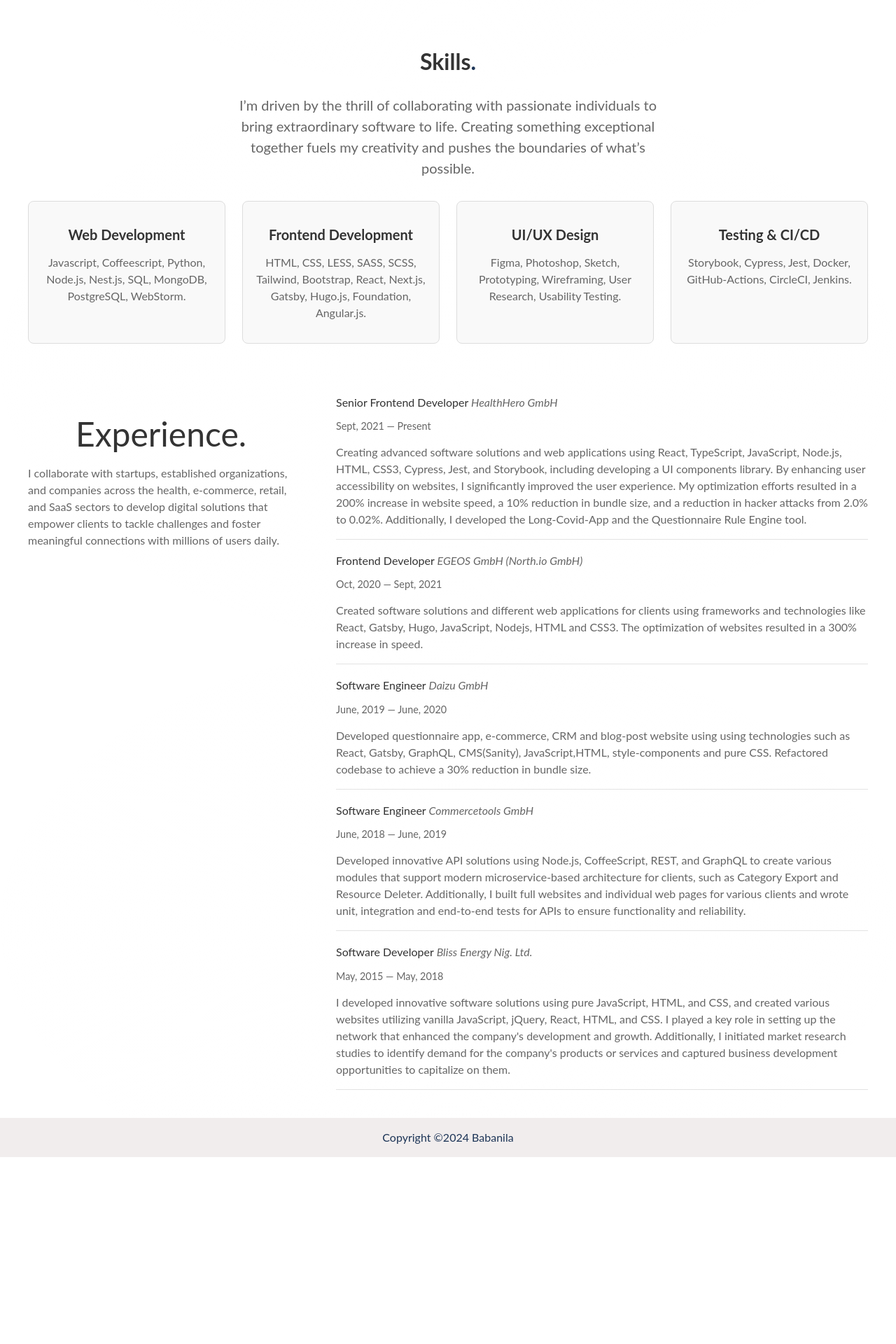
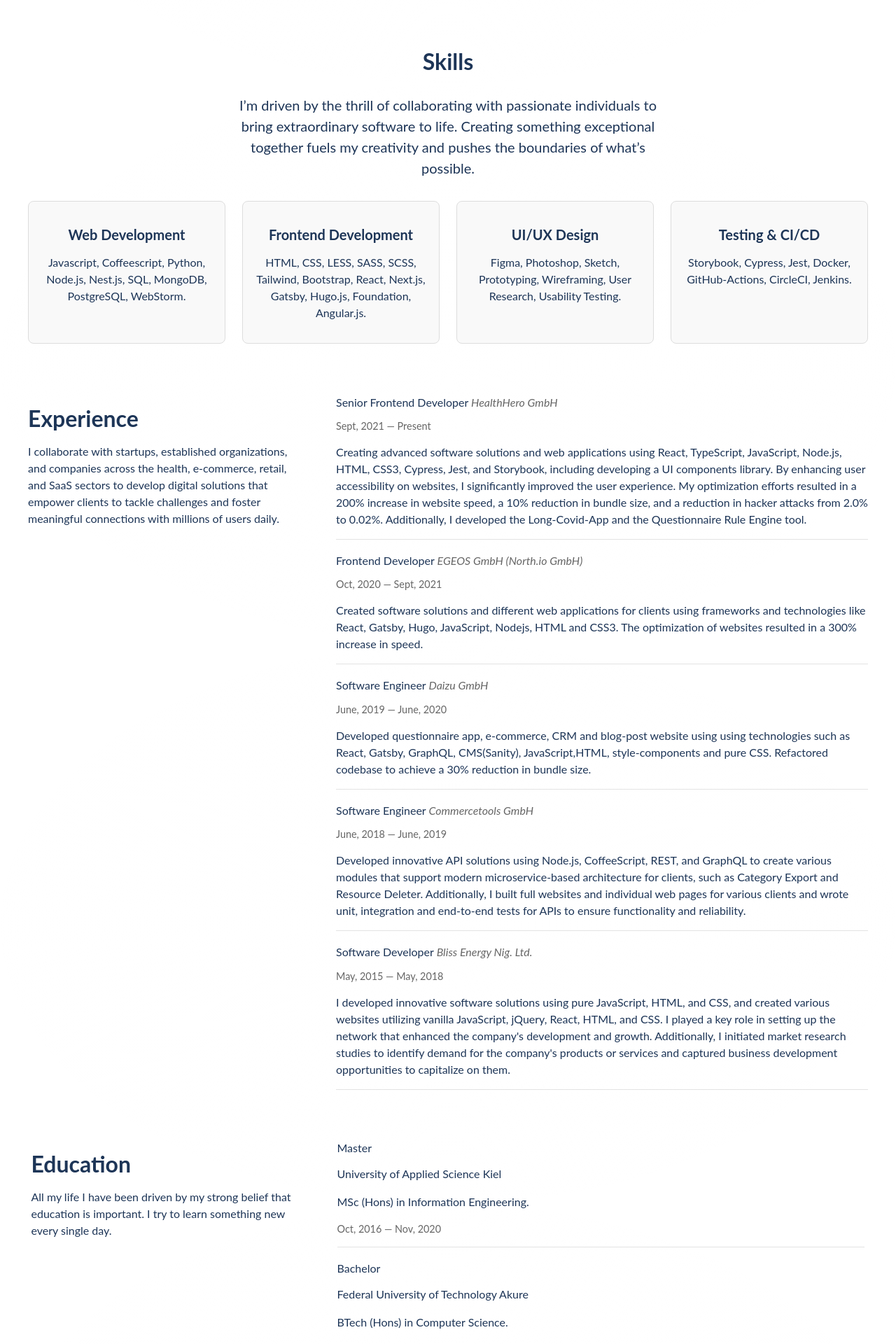
Before and after one commit to Babanila/babajide-williams-website, a SvelteKit app: page / in a window 1280 px wide. Shown: the part 680-2600 px from the top of the page at 70% size. Before the commit the page ends 2333 px from the top, so only its background shows below. Built offline with nearby package versions, Linux system fonts and the light colour scheme; no server answers.

Commit message:
Add education section to page

```diff
--- a/src/routes/+page.svelte
+++ b/src/routes/+page.svelte
@@ -98,6 +98,21 @@
 				"I developed innovative software solutions using pure JavaScript, HTML, and CSS, and created various websites utilizing vanilla JavaScript, jQuery, React, HTML, and CSS. I played a key role in setting up the network that enhanced the company's development and growth. Additionally, I initiated market research studies to identify demand for the company's products or services and captured business development opportunities to capitalize on them."
 		}
 	];
+
+	const educationDetails = [
+		{
+			title: 'Master',
+			institution: 'University of Applied Science Kiel',
+			date: 'Oct, 2016 — Nov, 2020',
+			description: 'MSc (Hons) in Information Engineering.'
+		},
+		{
+			title: 'Bachelor',
+			institution: 'Federal University of Technology Akure',
+			date: 'Oct, 2005 — Nov, 2010',
+			description: 'BTech (Hons) in Computer Science.'
+		}
+	];
 </script>
 
 <svelte:head>
@@ -161,7 +176,7 @@
 </section>
 
 <section id="Skills" class="skills-container">
-	<h2 class="skills-title">{skills.title}<span>.</span></h2>
+	<h2 class="section-title">{skills.title}</h2>
 	<p class="skills-description">{skills.intro}</p>
 
 	<div class="skills-grid">
@@ -177,7 +192,7 @@
 <section id="Experience" class="experience-section">
 	<div class="content-wrapper">
 		<div class="left-column">
-			<h1><span class="point">Experience.</span></h1>
+			<h2 class="section-title">Experience</h2>
 			<p>
 				I collaborate with startups, established organizations, and companies across the health,
 				e-commerce, retail, and SaaS sectors to develop digital solutions that empower clients to
@@ -190,6 +205,28 @@
 					<h2>{experience.title} <span class="company">{experience.company}</span></h2>
 					<p class="date">{experience.date}</p>
 					<p class="description">{experience.description}</p>
+				</div>
+			{/each}
+		</div>
+	</div>
+</section>
+
+<section id="Education" class="education-section">
+	<div class="content-wrapper">
+		<div class="left-column">
+			<h2 class="section-title">Education</h2>
+			<p>
+				All my life I have been driven by my strong belief that education is important. I try to
+				learn something new every single day.
+			</p>
+		</div>
+		<div class="right-column">
+			{#each educationDetails as edu (edu.title)}
+				<div class="experience-item">
+					<h2>{edu.title}</h2>
+					<p class="education-institution">{edu.institution}</p>
+					<p class="description">{edu.description}</p>
+					<p class="date">{edu.date}</p>
 				</div>
 			{/each}
 		</div>
@@ -213,7 +250,6 @@
 		display: flex;
 		flex-direction: column;
 		gap: 20px;
-		color: #666666;
 	}
 
 	.column {
@@ -240,10 +276,6 @@
 	h1 {
 		font-size: 2.5rem;
 		margin-bottom: 1rem;
-	}
-
-	.point {
-		color: #333333;
 	}
 
 	.opacity-box {
@@ -286,6 +318,12 @@
 		border: 2px solid #ddd;
 	}
 
+	.section-title {
+		font-size: 2rem;
+		font-weight: bold;
+		margin-bottom: 0.5rem;
+	}
+
 	.skills-container {
 		display: flex;
 		flex-direction: column;
@@ -296,21 +334,9 @@
 		/* background-color: azure; */
 	}
 
-	.skills-title {
-		font-size: 2rem;
-		font-weight: bold;
-		margin-bottom: 0.5rem;
-		color: #333;
-	}
-
-	.skills-title span {
-		color: #1d3557;
-	}
-
 	.skills-description {
 		font-size: 1.25rem;
 		margin-bottom: 2rem;
-		color: #666;
 		max-width: 600px;
 	}
 
@@ -332,20 +358,18 @@
 	.skill-section h3 {
 		font-size: 1.25rem;
 		margin-bottom: 0.75rem;
-		color: #333;
 	}
 
 	.skill-section p {
 		font-size: 1rem;
-		color: #666;
 		line-height: 1.5;
 	}
 
+	.education-section,
 	.experience-section {
 		padding: 20px;
 		max-width: 1200px;
 		margin: 0 auto;
-		color: #666666;
 	}
 
 	.content-wrapper {
@@ -367,9 +391,6 @@
 		border-bottom: 1px solid #e3e3e3;
 	}
 
-	h2 {
-		color: #333333;
-	}
 	.company {
 		color: #666666;
 		font-weight: normal;
```
